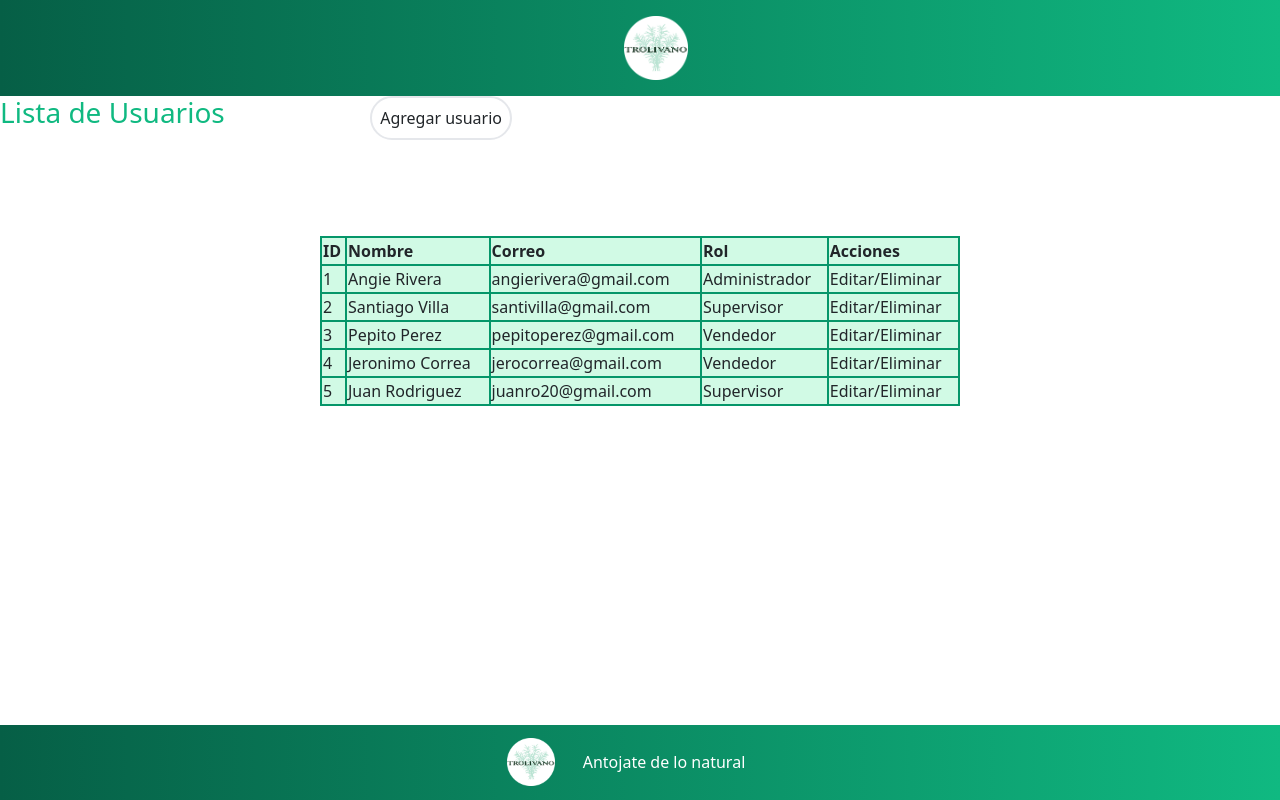
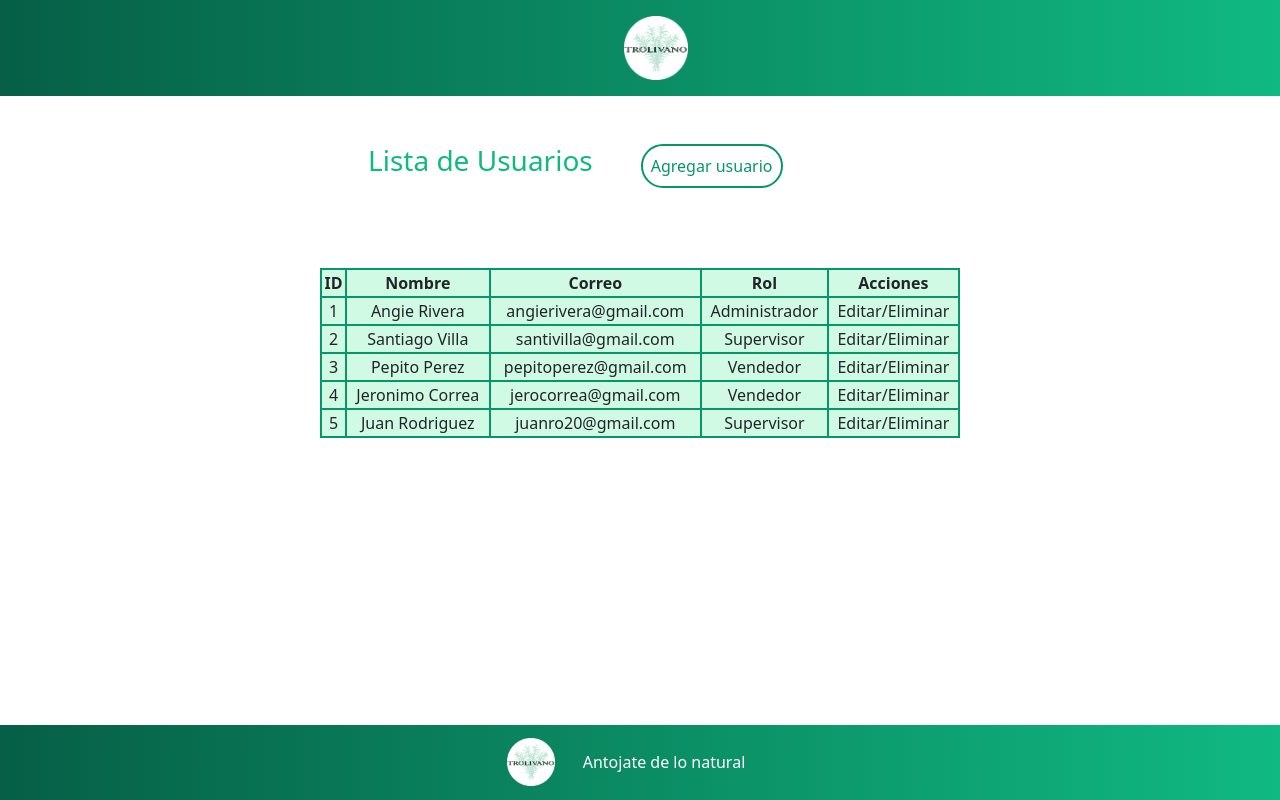
Before and after one commit to DevBugger-ciclo-III-MinTic-2022/Proyecto, a React (Create React App) app in the folder mi-app/: page /usuarios in a window 1280 px wide. Built offline with nearby package versions, Linux system fonts and the light colour scheme.

Commit message:
agregar borde al boton

```diff
--- a/mi-app/src/pages/usuarios/Usuarios.jsx
+++ b/mi-app/src/pages/usuarios/Usuarios.jsx
@@ -2,52 +2,52 @@ import React from 'react';
 
 const Usuarios = () => {
     return <div>
-        <div className='flex w-2/5 justify-between'>
-            <h3 className='text-green-500'>Lista de Usuarios</h3>
-            <button className='border-2 rounded-full p-2'>Agregar usuario</button>
+        <div className='flex w-2/4 mx-auto my-5'>
+            <h3 className='text-green-500 mx-5'>Lista de Usuarios</h3>
+            <button className='border-2 border-green-600 rounded-full p-2 text-green-600'>Agregar usuario</button>
         </div>
-        <table className='w-2/4 bg-green-100 justify-between mx-auto my-24 border-collapse border-2 border-green-600'>
+        <table className='w-2/4 bg-green-100 justify-between mx-auto my-20 border-collapse border-2 border-green-600'>
             <tr>
-                <th className='border-2 border-green-600'>ID</th>
-                <th className='border-2 border-green-600'>Nombre</th>
-                <th className='border-2 border-green-600'>Correo</th>
-                <th className='border-2 border-green-600'>Rol</th>
-                <th className='border-2 border-green-600'>Acciones</th>
+                <th className='border-2 border-green-600 text-center'>ID</th>
+                <th className='border-2 border-green-600 text-center'>Nombre</th>
+                <th className='border-2 border-green-600 text-center'>Correo</th>
+                <th className='border-2 border-green-600 text-center'>Rol</th>
+                <th className='border-2 border-green-600 text-center'>Acciones</th>
             </tr>
             <tr>
-                <td className='border-2 border-green-600'>1</td>
-                <td className='border-2 border-green-600'>Angie Rivera</td>
-                <td className='border-2 border-green-600'>angierivera@gmail.com</td>
-                <td className='border-2 border-green-600'>Administrador</td>
-                <td className='border-2 border-green-600'>Editar/Eliminar</td>
+                <td className='border-2 border-green-600 text-center'>1</td>
+                <td className='border-2 border-green-600 text-center'>Angie Rivera</td>
+                <td className='border-2 border-green-600 text-center'>angierivera@gmail.com</td>
+                <td className='border-2 border-green-600 text-center'>Administrador</td>
+                <td className='border-2 border-green-600 text-center'>Editar/Eliminar</td>
             </tr>
             <tr>
-                <td className='border-2 border-green-600'>2</td>
-                <td className='border-2 border-green-600'>Santiago Villa</td>
-                <td className='border-2 border-green-600'>santivilla@gmail.com</td>
-                <td className='border-2 border-green-600'>Supervisor</td>
-                <td className='border-2 border-green-600'>Editar/Eliminar</td>
+                <td className='border-2 border-green-600 text-center'>2</td>
+                <td className='border-2 border-green-600 text-center'>Santiago Villa</td>
+                <td className='border-2 border-green-600 text-center'>santivilla@gmail.com</td>
+                <td className='border-2 border-green-600 text-center'>Supervisor</td>
+                <td className='border-2 border-green-600 text-center'>Editar/Eliminar</td>
             </tr>
             <tr>
-                <td className='border-2 border-green-600'>3</td>
-                <td className='border-2 border-green-600'>Pepito Perez</td>
-                <td className='border-2 border-green-600'>pepitoperez@gmail.com</td>
-                <td className='border-2 border-green-600'>Vendedor</td>
-                <td className='border-2 border-green-600'>Editar/Eliminar</td>
+                <td className='border-2 border-green-600 text-center'>3</td>
+                <td className='border-2 border-green-600 text-center'>Pepito Perez</td>
+                <td className='border-2 border-green-600 text-center'>pepitoperez@gmail.com</td>
+                <td className='border-2 border-green-600 text-center'>Vendedor</td>
+                <td className='border-2 border-green-600 text-center'>Editar/Eliminar</td>
             </tr>
             <tr>
-                <td className='border-2 border-green-600'>4</td>
-                <td className='border-2 border-green-600'>Jeronimo Correa</td>
-                <td className='border-2 border-green-600'>jerocorrea@gmail.com</td>
-                <td className='border-2 border-green-600'>Vendedor</td>
-                <td className='border-2 border-green-600'>Editar/Eliminar</td>
+                <td className='border-2 border-green-600 text-center'>4</td>
+                <td className='border-2 border-green-600 text-center'>Jeronimo Correa</td>
+                <td className='border-2 border-green-600 text-center'>jerocorrea@gmail.com</td>
+                <td className='border-2 border-green-600 text-center'>Vendedor</td>
+                <td className='border-2 border-green-600 text-center'>Editar/Eliminar</td>
             </tr>
             <tr>
-                <td className='border-2 border-green-600'>5</td>
-                <td className='border-2 border-green-600'>Juan Rodriguez</td>
-                <td className='border-2 border-green-600'>juanro20@gmail.com</td>
-                <td className='border-2 border-green-600'>Supervisor</td>
-                <td className='border-2 border-green-600'>Editar/Eliminar</td>
+                <td className='border-2 border-green-600 text-center'>5</td>
+                <td className='border-2 border-green-600 text-center'>Juan Rodriguez</td>
+                <td className='border-2 border-green-600 text-center'>juanro20@gmail.com</td>
+                <td className='border-2 border-green-600 text-center'>Supervisor</td>
+                <td className='border-2 border-green-600 text-center'>Editar/Eliminar</td>
             </tr>
         </table>
     </div>;
```
